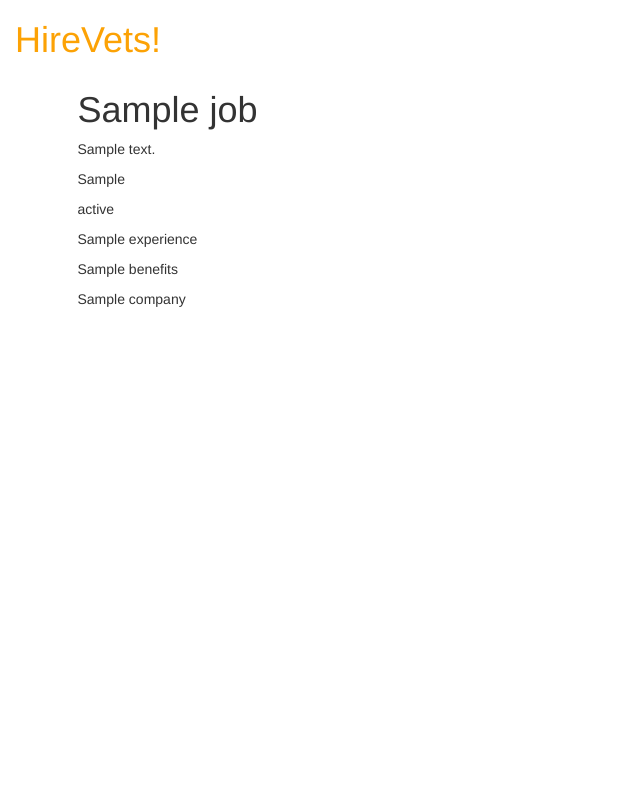
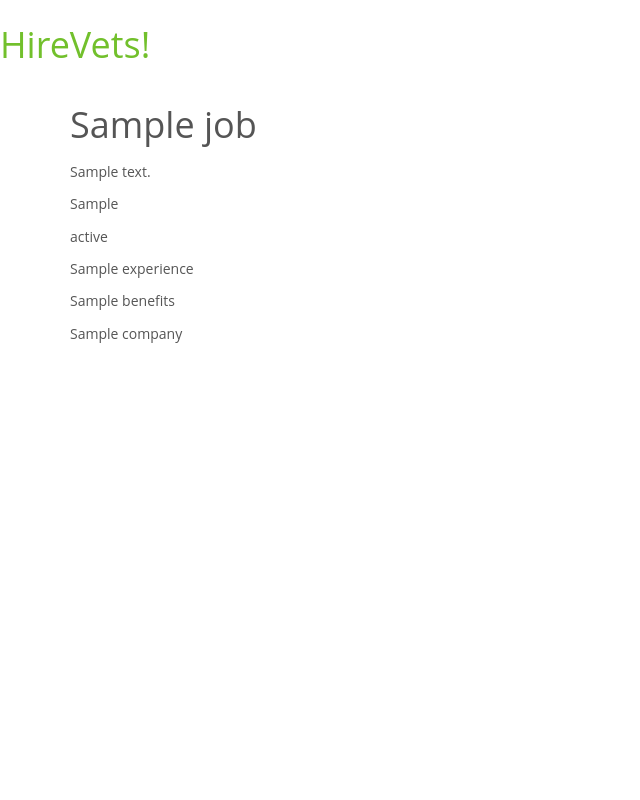
Before and after one commit to dbhaskaran1/hirevets, a Django app: template jobs/templates/jobs/job_detail.html in a window 1280 px wide. Shown: the whole page, without its empty margins (0-640 px from the left). Run offline with Django 3.2, Linux system fonts and the light colour scheme; the template is opened without the code that fills it: most values are stand-ins (such as "Sample title", 1, 10 or a date in 2020); data that the repository does not hold is empty; some libraries are stand-ins or nearby versions.

Commit message:
Added in unify-core.css for formatting

```diff
--- /dev/null
+++ b/jobs/static/css/unify-core.css
@@ -0,0 +1,73 @@
+/*------------------------------------
+  Default Styles
+------------------------------------*/
+html {
+  font-size: 14px;
+  overflow-x: hidden; }
+
+body {
+  font-weight: 400;
+  font-size: 1rem;
+  font-family: "Open Sans", Helvetica, Arial, sans-serif;
+  line-height: 1.6;
+  color: #555;
+  -webkit-font-smoothing: antialiased;
+  -moz-osx-font-smoothing: grayscale;
+  -moz-font-feature-settings: "liga", "kern";
+  text-rendering: optimizelegibility;
+  background-color: #fff; }
+
+a {
+  color: #72c02c;
+  outline: none; }
+
+a:focus,
+a:hover {
+  color: #66ab27; }
+
+.nav-link {
+  color: #555; }
+
+.nav-link:focus,
+.nav-link:hover {
+  color: #555; }
+
+figure {
+  margin-bottom: 0; }
+
+/*------------------------------------
+  Headings
+------------------------------------*/
+.h1, .h2, .h3, .h4, .h5, .h6, .h7,
+h1, h2, h3, h4, h5, h6 {
+  line-height: 1.4; }
+
+.h7 {
+  font-size: .75rem; }
+
+/*------------------------------------
+  Displays
+------------------------------------*/
+.display-5 {
+  font-size: 3rem;
+  font-weight: 300;
+  line-height: 1.1; }
+
+/*------------------------------------
+  Highlight Color
+------------------------------------*/
+::-moz-selection {
+  color: #fff;
+  background-color: #72c02c; }
+
+::selection {
+  color: #fff;
+  background-color: #72c02c; }
+
+.g-bg-primary ::-moz-selection {
+  color: #72c02c;
+  background-color: #fff; }
+
+.g-bg-primary ::selection {
+  color: #72c02c;
+  background-color: #fff; }
--- a/jobs/templates/jobs/base.html
+++ b/jobs/templates/jobs/base.html
@@ -4,12 +4,12 @@
 		<link rel="stylesheet" href="//maxcdn.bootstrapcdn.com/bootstrap/3.2.0/css/bootstrap-theme.min.css">
 
     {% load staticfiles %}
-    <link rel="stylesheet" href="{% static 'css/jobs.css' %}">
+    <link rel="stylesheet" href="{% static 'css/unify-core.css' %}">
 	</head>
 
 	<body>
 	<div>
-		<h1><a href="/">HireVets!</a></h1>
+		<h1 class="h1 g-color-gray-dark-v1 g-font-weight-300"><a href="/">HireVets!</a></h1>
 	</div>
 
 	<div class="content container">
```
